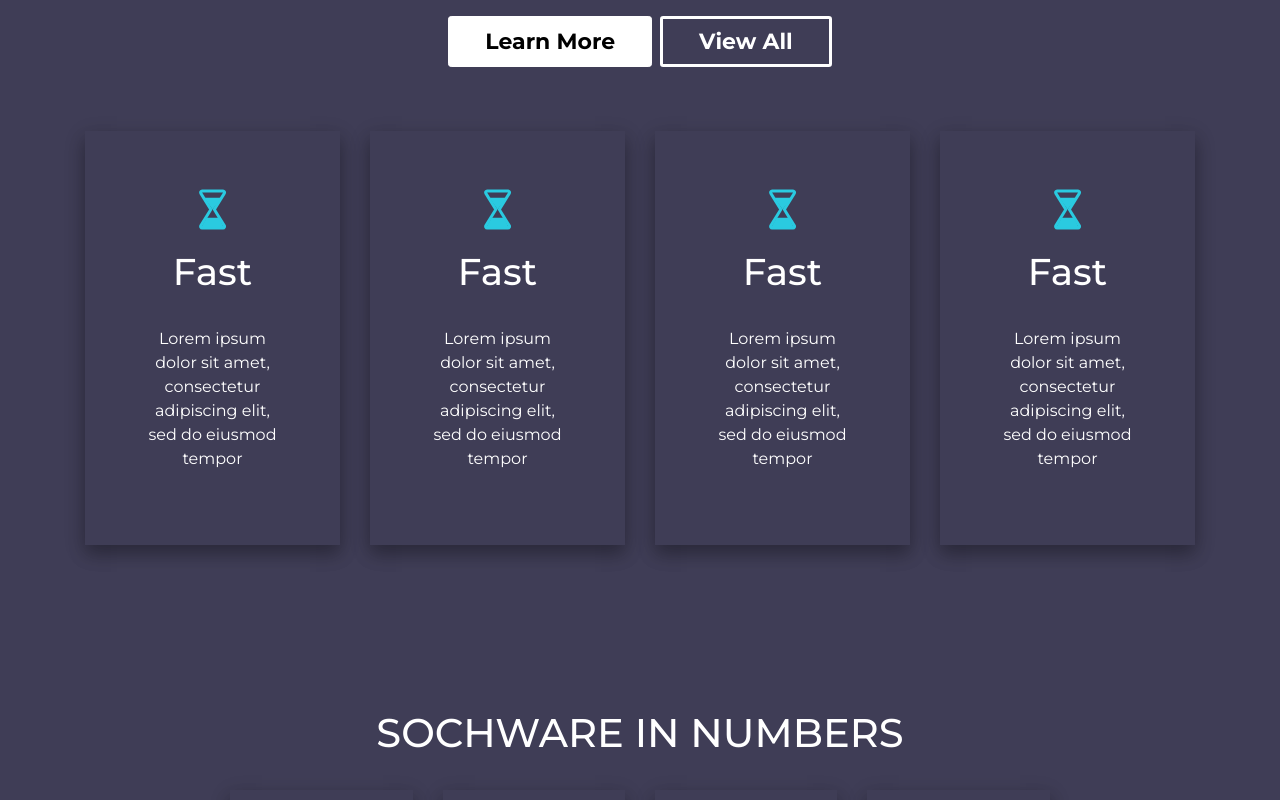
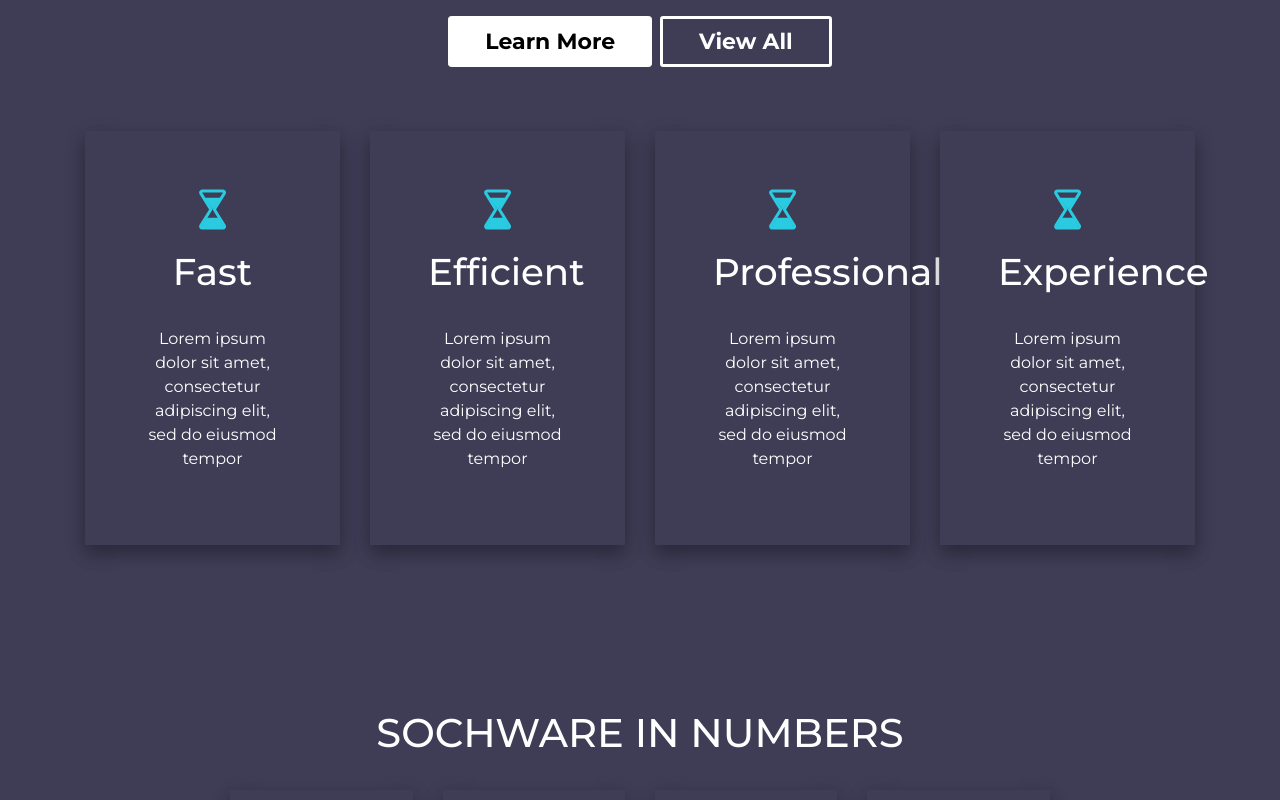
Before and after one commit to timeportal21/sochware-update, a React (Create React App) app: page /home in a window 1280 px wide. Shown: the part 1320-2120 px from the top of the page. Built offline with nearby package versions, Linux system fonts and the light colour scheme.

Commit message:
modified sochware logo dark

```diff
--- a/src/components/Features/Features.js
+++ b/src/components/Features/Features.js
@@ -1,9 +1,36 @@
-import React from "react";
+import React, { useState } from "react";
 import { Button } from "react-bootstrap";
 import "./Features.scss";
 import fastDamaro from "../../images/Group5.svg";
 
 function Features({ heroColor, customButton, borderButton }) {
+    const [featureContent, setFeatureContent] = useState([
+        {
+            title: "Fast",
+            image: fastDamaro,
+            detail:
+                "Lorem ipsum dolor sit amet, consectetur adipiscing elit, sed do eiusmod tempor",
+        },
+        {
+            title: "Efficient",
+            image: fastDamaro,
+            detail:
+                "Lorem ipsum dolor sit amet, consectetur adipiscing elit, sed do eiusmod tempor",
+        },
+        {
+            title: "Professional",
+            image: fastDamaro,
+            detail:
+                "Lorem ipsum dolor sit amet, consectetur adipiscing elit, sed do eiusmod tempor",
+        },
+        {
+            title: "Experience",
+            image: fastDamaro,
+            detail:
+                "Lorem ipsum dolor sit amet, consectetur adipiscing elit, sed do eiusmod tempor",
+        },
+    ]);
+
     return (
         <section className="our-feature">
             <div className={`feature-title ${heroColor}`}>
@@ -26,78 +53,23 @@ function Features({ heroColor, customButton, borderButton }) {
             <div className="container">
                 <div className="feature-content">
                     <div className="row">
+                        {featureContent.map((data, i) => (
                             <div className="col-12 col-xl-3 col-md-6 col-lg-4">
                                 <div className="group-feature">
                                     <div className="group-image">
                                         <img
-                                        src={fastDamaro}
+                                            src={data.image}
                                             alt=""
                                             className="img-fluid"
                                         />
                                     </div>
                                     <div className={`group-title ${heroColor}`}>
-                                    <h2>Fast</h2>
-                                    <p>
-                                        Lorem ipsum dolor sit amet, consectetur
-                                        adipiscing elit, sed do eiusmod tempor
-                                    </p>
+                                        <h2>{data.title}</h2>
+                                        <p>{data.detail}</p>
                                     </div>
                                 </div>
                             </div>
-                        <div className="col-12 col-xl-3 col-md-6 col-lg-4">
-                            <div className="group-feature">
-                                <div className="group-image">
-                                    <img
-                                        src={fastDamaro}
-                                        alt=""
-                                        className="img-fluid"
-                                    />
-                                </div>
-                                <div className={`group-title ${heroColor}`}>
-                                    <h2>Fast</h2>
-                                    <p>
-                                        Lorem ipsum dolor sit amet, consectetur
-                                        adipiscing elit, sed do eiusmod tempor
-                                    </p>
-                                </div>
-                            </div>
-                        </div>
-                        <div className="col-12 col-xl-3 col-md-6 col-lg-4">
-                            <div className="group-feature">
-                                <div className="group-image">
-                                    <img
-                                        src={fastDamaro}
-                                        alt=""
-                                        className="img-fluid"
-                                    />
-                                </div>
-                                <div className={`group-title ${heroColor}`}>
-                                    <h2>Fast</h2>
-                                    <p>
-                                        Lorem ipsum dolor sit amet, consectetur
-                                        adipiscing elit, sed do eiusmod tempor
-                                    </p>
-                                </div>
-                            </div>
-                        </div>
-                        <div className="col-12 col-xl-3 col-md-6 col-lg-4">
-                            <div className="group-feature">
-                                <div className="group-image">
-                                    <img
-                                        src={fastDamaro}
-                                        alt=""
-                                        className="img-fluid"
-                                    />
-                                </div>
-                                <div className={`group-title ${heroColor}`}>
-                                    <h2>Fast</h2>
-                                    <p>
-                                        Lorem ipsum dolor sit amet, consectetur
-                                        adipiscing elit, sed do eiusmod tempor
-                                    </p>
-                                </div>
-                            </div>
-                        </div>
+                        ))}
                     </div>
                 </div>
             </div>
--- a/src/context/LightToggleContext.js
+++ b/src/context/LightToggleContext.js
@@ -1,6 +1,6 @@
 import React, { createContext, useState } from "react";
 import light_logo from "../images/sochware_final.png";
-import dark_logo from "../images/sochware_final.png";
+import dark_logo from "../images/sochware_final_dark.png";
 import sun from "../images/Sun.svg";
 import night from "../images/Moon.svg";
 
```
Also changed, not shown: src/images/sochware_final_dark.png (added). Lines whose indentation alone changed are shown as unchanged.
